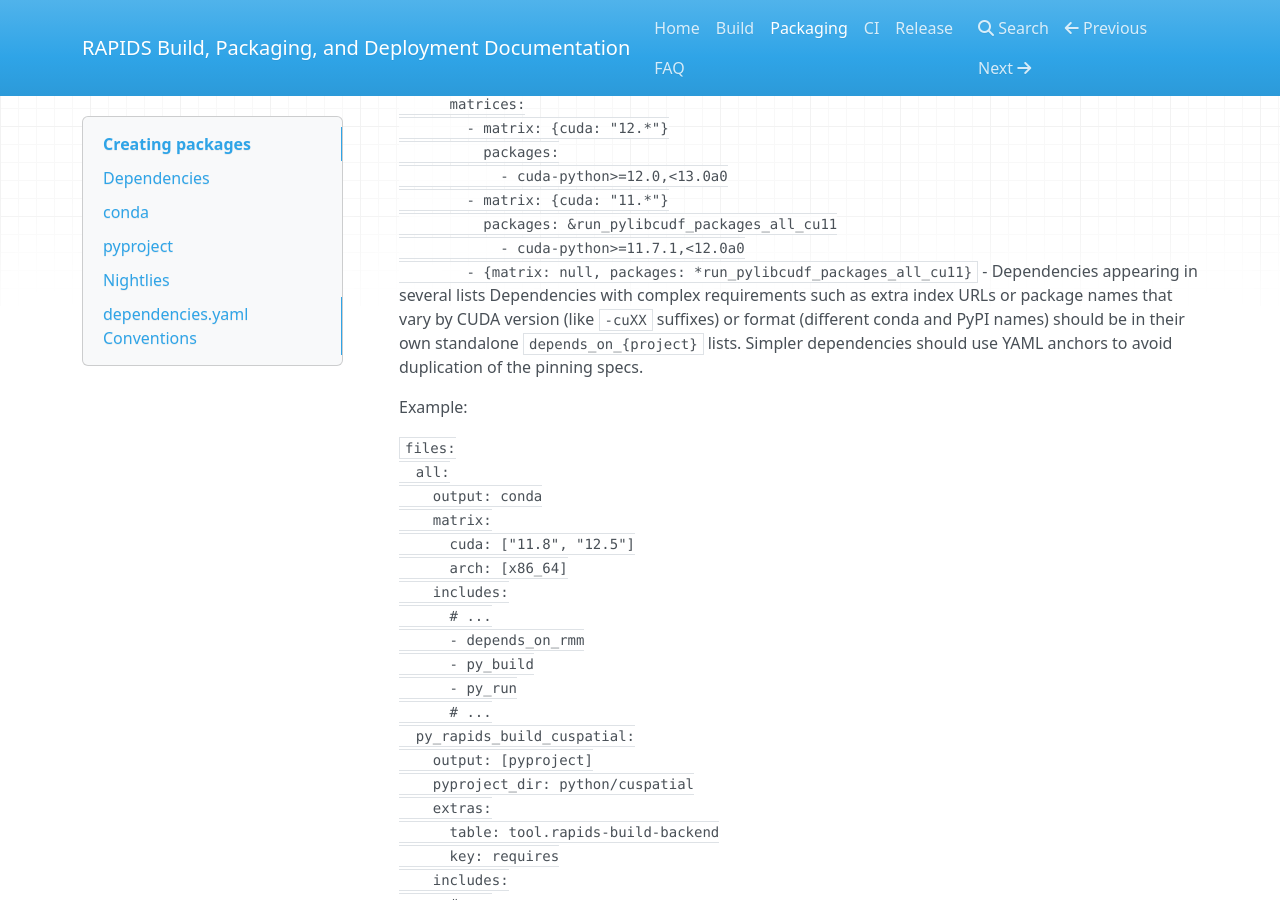
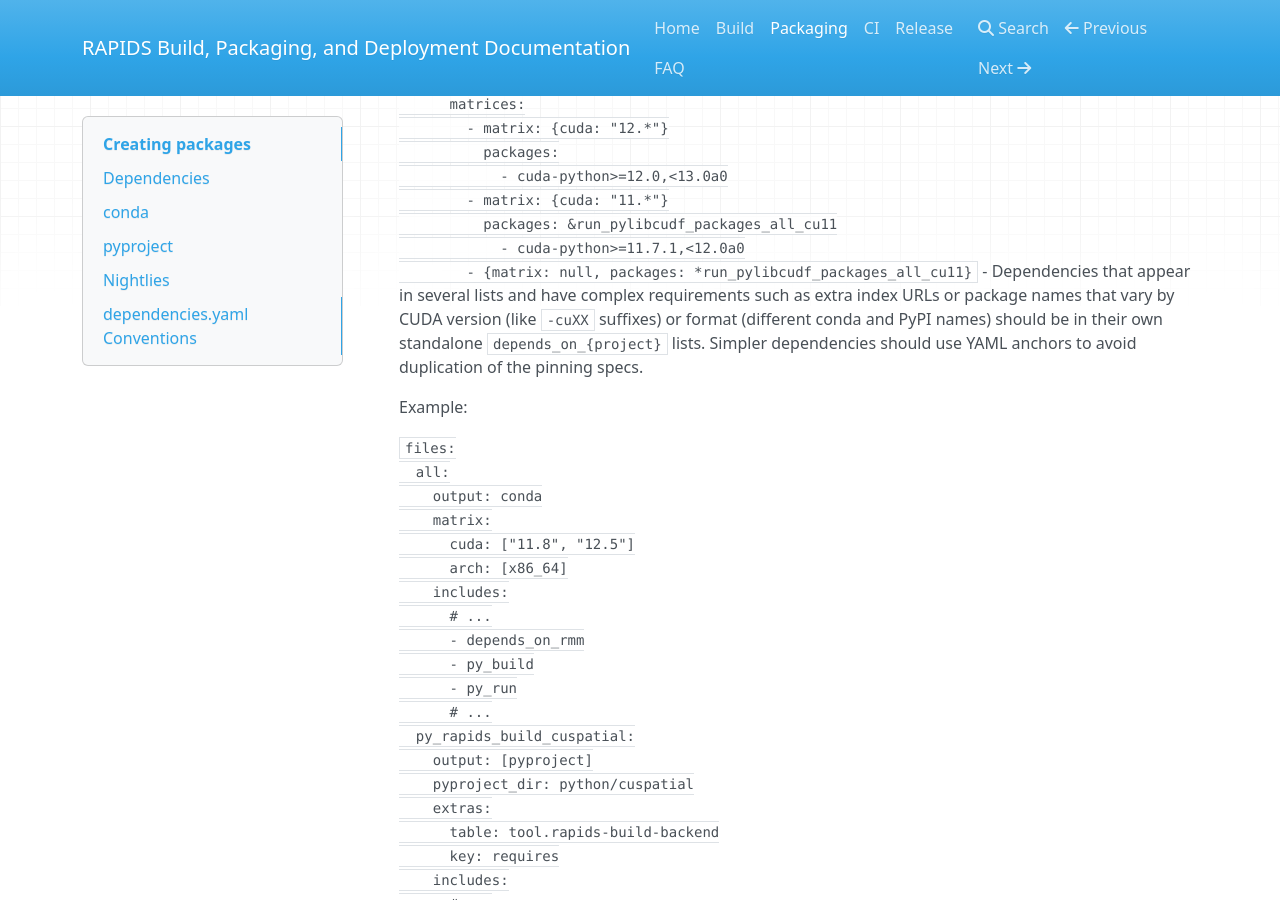
Before and after one commit to rapidsai/build-planning, an MkDocs documentation site: the page built from docs/docs/packaging.md, in a window 1280 px wide and 900 px high, scrolled down 4076 px. Built offline with MkDocs 1.6.1, drawn with Linux system fonts in a browser that asks for light colours; nearby versions of some CDN libraries.

Commit message:
Update docs/docs/packaging.md
Co-authored-by: Bradley Dice <bdice@bradleydice.com>

````diff
--- a/docs/docs/packaging.md
+++ b/docs/docs/packaging.md
@@ -178,7 +178,7 @@ following conventions:
                 - cuda-python>=11.7.1,<12.0a0
             - {matrix: null, packages: *run_pylibcudf_packages_all_cu11}
     ```
-- Dependencies appearing in several lists  Dependencies with complex requirements such as extra index URLs or package names that vary by CUDA version (like `-cuXX` suffixes) or format (different conda and PyPI names) should be in their own standalone `depends_on_{project}` lists. Simpler dependencies should use YAML anchors to avoid duplication of the pinning specs.
+- Dependencies that appear in several lists and have complex requirements such as extra index URLs or package names that vary by CUDA version (like `-cuXX` suffixes) or format (different conda and PyPI names) should be in their own standalone `depends_on_{project}` lists. Simpler dependencies should use YAML anchors to avoid duplication of the pinning specs.
 
     Example:
 
````
